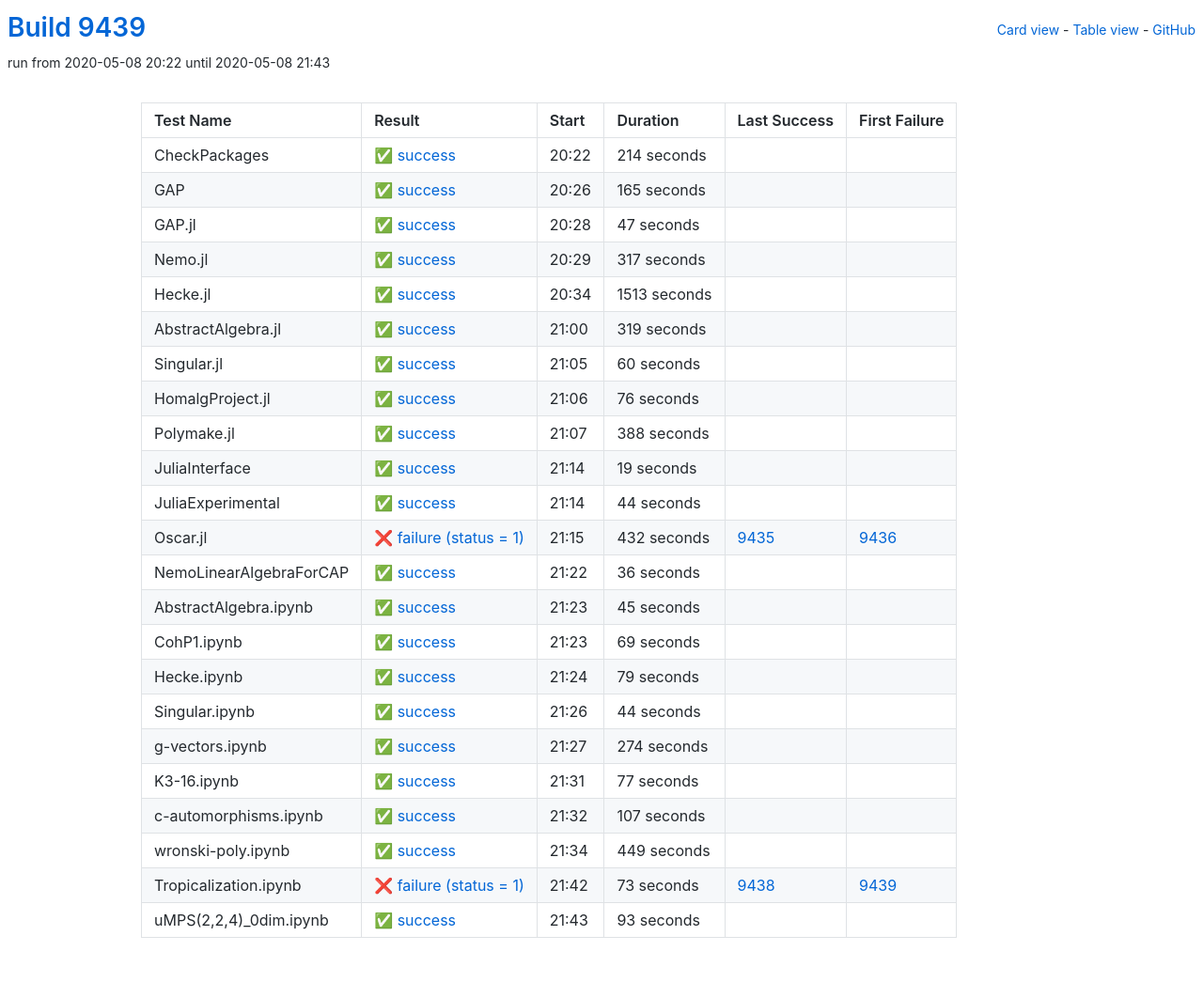
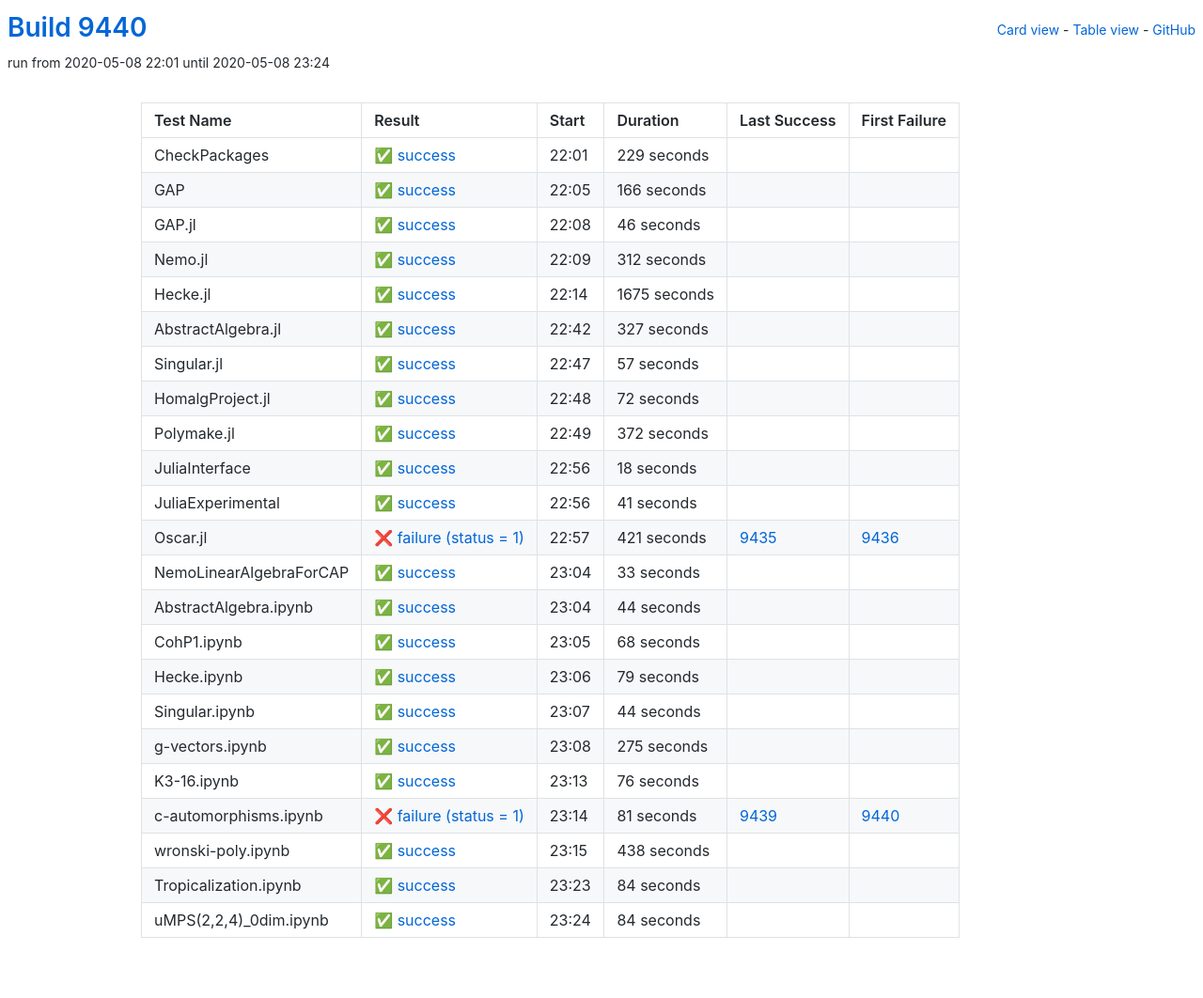
Before and after one commit to oscar-system/oscar-ci-status, a Jekyll site: the page built from table.html, in a window 1280 px wide. Shown: the whole page at 94% size. Built offline with Jekyll 4.4.1, drawn with Linux system fonts in a browser that asks for light colours.

Commit message:
Build 9440

```diff
--- a/_data/ci.yml
+++ b/_data/ci.yml
@@ -1,185 +1,185 @@
-build: 9439
-build_url: https://oscarci.mathematik.uni-kl.de/job/oscar/9439/
+build: 9440
+build_url: https://oscarci.mathematik.uni-kl.de/job/oscar/9440/
 job: oscar
 tests:
-- duration: 214
+- duration: 229
   exitcode: 0
   first_failure: false
   first_failure_url: null
   id: checkpackages
   last_success: false
   last_success_url: null
-  log: https://oscarci.mathematik.uni-kl.de/job/oscar/9439/artifact/logs/build-9439/CheckPackages.log
+  log: https://oscarci.mathematik.uni-kl.de/job/oscar/9440/artifact/logs/build-9440/CheckPackages.log
   name: CheckPackages
-  start: 2020-05-08 20:22
+  start: 2020-05-08 22:01
   status: success
   success: true
-- duration: 165
+- duration: 166
   exitcode: 0
   first_failure: false
   first_failure_url: null
   id: gap
   last_success: false
   last_success_url: null
-  log: https://oscarci.mathematik.uni-kl.de/job/oscar/9439/artifact/logs/build-9439/GAP.log
+  log: https://oscarci.mathematik.uni-kl.de/job/oscar/9440/artifact/logs/build-9440/GAP.log
   name: GAP
-  start: 2020-05-08 20:26
+  start: 2020-05-08 22:05
   status: success
   success: true
-- duration: 47
+- duration: 46
   exitcode: 0
   first_failure: false
   first_failure_url: null
   id: gap-jl
   last_success: false
   last_success_url: null
-  log: https://oscarci.mathematik.uni-kl.de/job/oscar/9439/artifact/logs/build-9439/GAP.jl.log
+  log: https://oscarci.mathematik.uni-kl.de/job/oscar/9440/artifact/logs/build-9440/GAP.jl.log
   name: GAP.jl
-  start: 2020-05-08 20:28
+  start: 2020-05-08 22:08
   status: success
   success: true
-- duration: 317
+- duration: 312
   exitcode: 0
   first_failure: false
   first_failure_url: null
   id: nemo-jl
   last_success: false
   last_success_url: null
-  log: https://oscarci.mathematik.uni-kl.de/job/oscar/9439/artifact/logs/build-9439/Nemo.jl.log
+  log: https://oscarci.mathematik.uni-kl.de/job/oscar/9440/artifact/logs/build-9440/Nemo.jl.log
   name: Nemo.jl
-  start: 2020-05-08 20:29
+  start: 2020-05-08 22:09
   status: success
   success: true
-- duration: 1513
+- duration: 1675
   exitcode: 0
   first_failure: false
   first_failure_url: null
   id: hecke-jl
   last_success: false
   last_success_url: null
-  log: https://oscarci.mathematik.uni-kl.de/job/oscar/9439/artifact/logs/build-9439/Hecke.jl.log
+  log: https://oscarci.mathematik.uni-kl.de/job/oscar/9440/artifact/logs/build-9440/Hecke.jl.log
   name: Hecke.jl
-  start: 2020-05-08 20:34
+  start: 2020-05-08 22:14
   status: success
   success: true
-- duration: 319
+- duration: 327
   exitcode: 0
   first_failure: false
   first_failure_url: null
   id: abstractalgebra-jl
   last_success: false
   last_success_url: null
-  log: https://oscarci.mathematik.uni-kl.de/job/oscar/9439/artifact/logs/build-9439/AbstractAlgebra.jl.log
+  log: https://oscarci.mathematik.uni-kl.de/job/oscar/9440/artifact/logs/build-9440/AbstractAlgebra.jl.log
   name: AbstractAlgebra.jl
-  start: 2020-05-08 21:00
+  start: 2020-05-08 22:42
   status: success
   success: true
-- duration: 60
+- duration: 57
   exitcode: 0
   first_failure: false
   first_failure_url: null
   id: singular-jl
   last_success: false
   last_success_url: null
-  log: https://oscarci.mathematik.uni-kl.de/job/oscar/9439/artifact/logs/build-9439/Singular.jl.log
+  log: https://oscarci.mathematik.uni-kl.de/job/oscar/9440/artifact/logs/build-9440/Singular.jl.log
   name: Singular.jl
-  start: 2020-05-08 21:05
+  start: 2020-05-08 22:47
   status: success
   success: true
-- duration: 76
+- duration: 72
   exitcode: 0
   first_failure: false
   first_failure_url: null
   id: homalgproject-jl
   last_success: false
   last_success_url: null
-  log: https://oscarci.mathematik.uni-kl.de/job/oscar/9439/artifact/logs/build-9439/HomalgProject.jl.log
+  log: https://oscarci.mathematik.uni-kl.de/job/oscar/9440/artifact/logs/build-9440/HomalgProject.jl.log
   name: HomalgProject.jl
-  start: 2020-05-08 21:06
+  start: 2020-05-08 22:48
   status: success
   success: true
-- duration: 388
+- duration: 372
   exitcode: 0
   first_failure: false
   first_failure_url: null
   id: polymake-jl
   last_success: false
   last_success_url: null
-  log: https://oscarci.mathematik.uni-kl.de/job/oscar/9439/artifact/logs/build-9439/Polymake.jl.log
+  log: https://oscarci.mathematik.uni-kl.de/job/oscar/9440/artifact/logs/build-9440/Polymake.jl.log
   name: Polymake.jl
-  start: 2020-05-08 21:07
+  start: 2020-05-08 22:49
   status: success
   success: true
-- duration: 19
+- duration: 18
   exitcode: 0
   first_failure: false
   first_failure_url: null
   id: juliainterface
   last_success: false
   last_success_url: null
-  log: https://oscarci.mathematik.uni-kl.de/job/oscar/9439/artifact/logs/build-9439/JuliaInterface.log
+  log: https://oscarci.mathematik.uni-kl.de/job/oscar/9440/artifact/logs/build-9440/JuliaInterface.log
   name: JuliaInterface
-  start: 2020-05-08 21:14
+  start: 2020-05-08 22:56
+  status: success
+  success: true
+- duration: 41
+  exitcode: 0
+  first_failure: false
+  first_failure_url: null
+  id: juliaexperimental
+  last_success: false
+  last_success_url: null
+  log: https://oscarci.mathematik.uni-kl.de/job/oscar/9440/artifact/logs/build-9440/JuliaExperimental.log
+  name: JuliaExperimental
+  start: 2020-05-08 22:56
+  status: success
+  success: true
+- duration: 421
+  exitcode: 1
+  first_failure: 9436
+  first_failure_url: https://oscarci.mathematik.uni-kl.de/job/oscar/9436/
+  id: oscar-jl
+  last_success: 9435
+  last_success_url: https://oscarci.mathematik.uni-kl.de/job/oscar/9435/
+  log: https://oscarci.mathematik.uni-kl.de/job/oscar/9440/artifact/logs/build-9440/Oscar.jl.log
+  name: Oscar.jl
+  start: 2020-05-08 22:57
+  status: failure
+  success: false
+- duration: 33
+  exitcode: 0
+  first_failure: false
+  first_failure_url: null
+  id: nemolinearalgebraforcap
+  last_success: false
+  last_success_url: null
+  log: https://oscarci.mathematik.uni-kl.de/job/oscar/9440/artifact/logs/build-9440/NemoLinearAlgebraForCAP.log
+  name: NemoLinearAlgebraForCAP
+  start: 2020-05-08 23:04
   status: success
   success: true
 - duration: 44
   exitcode: 0
   first_failure: false
   first_failure_url: null
-  id: juliaexperimental
-  last_success: false
-  last_success_url: null
-  log: https://oscarci.mathematik.uni-kl.de/job/oscar/9439/artifact/logs/build-9439/JuliaExperimental.log
-  name: JuliaExperimental
-  start: 2020-05-08 21:14
-  status: success
-  success: true
-- duration: 432
-  exitcode: 1
-  first_failure: 9436
-  first_failure_url: https://oscarci.mathematik.uni-kl.de/job/oscar/9436/
-  id: oscar-jl
-  last_success: 9435
-  last_success_url: https://oscarci.mathematik.uni-kl.de/job/oscar/9435/
-  log: https://oscarci.mathematik.uni-kl.de/job/oscar/9439/artifact/logs/build-9439/Oscar.jl.log
-  name: Oscar.jl
-  start: 2020-05-08 21:15
-  status: failure
-  success: false
-- duration: 36
-  exitcode: 0
-  first_failure: false
-  first_failure_url: null
-  id: nemolinearalgebraforcap
-  last_success: false
-  last_success_url: null
-  log: https://oscarci.mathematik.uni-kl.de/job/oscar/9439/artifact/logs/build-9439/NemoLinearAlgebraForCAP.log
-  name: NemoLinearAlgebraForCAP
-  start: 2020-05-08 21:22
-  status: success
-  success: true
-- duration: 45
-  exitcode: 0
-  first_failure: false
-  first_failure_url: null
   id: abstractalgebra-ipynb
   last_success: false
   last_success_url: null
-  log: https://oscarci.mathematik.uni-kl.de/job/oscar/9439/artifact/logs/build-9439/AbstractAlgebra.ipynb.log
+  log: https://oscarci.mathematik.uni-kl.de/job/oscar/9440/artifact/logs/build-9440/AbstractAlgebra.ipynb.log
   name: AbstractAlgebra.ipynb
-  start: 2020-05-08 21:23
+  start: 2020-05-08 23:04
   status: success
   success: true
-- duration: 69
+- duration: 68
   exitcode: 0
   first_failure: false
   first_failure_url: null
   id: cohp1-ipynb
   last_success: false
   last_success_url: null
-  log: https://oscarci.mathematik.uni-kl.de/job/oscar/9439/artifact/logs/build-9439/CohP1.ipynb.log
+  log: https://oscarci.mathematik.uni-kl.de/job/oscar/9440/artifact/logs/build-9440/CohP1.ipynb.log
   name: CohP1.ipynb
-  start: 2020-05-08 21:23
+  start: 2020-05-08 23:05
   status: success
   success: true
 - duration: 79
@@ -189,9 +189,9 @@ tests:
   id: hecke-ipynb
   last_success: false
   last_success_url: null
-  log: https://oscarci.mathematik.uni-kl.de/job/oscar/9439/artifact/logs/build-9439/Hecke.ipynb.log
+  log: https://oscarci.mathematik.uni-kl.de/job/oscar/9440/artifact/logs/build-9440/Hecke.ipynb.log
   name: Hecke.ipynb
-  start: 2020-05-08 21:24
+  start: 2020-05-08 23:06
   status: success
   success: true
 - duration: 44
@@ -201,80 +201,80 @@ tests:
   id: singular-ipynb
   last_success: false
   last_success_url: null
-  log: https://oscarci.mathematik.uni-kl.de/job/oscar/9439/artifact/logs/build-9439/Singular.ipynb.log
+  log: https://oscarci.mathematik.uni-kl.de/job/oscar/9440/artifact/logs/build-9440/Singular.ipynb.log
   name: Singular.ipynb
-  start: 2020-05-08 21:26
+  start: 2020-05-08 23:07
   status: success
   success: true
-- duration: 274
+- duration: 275
   exitcode: 0
   first_failure: false
   first_failure_url: null
   id: g-vectors-ipynb
   last_success: false
   last_success_url: null
-  log: https://oscarci.mathematik.uni-kl.de/job/oscar/9439/artifact/logs/build-9439/g-vectors.ipynb.log
+  log: https://oscarci.mathematik.uni-kl.de/job/oscar/9440/artifact/logs/build-9440/g-vectors.ipynb.log
   name: g-vectors.ipynb
-  start: 2020-05-08 21:27
+  start: 2020-05-08 23:08
   status: success
   success: true
-- duration: 77
+- duration: 76
   exitcode: 0
   first_failure: false
   first_failure_url: null
   id: k3-16-ipynb
   last_success: false
   last_success_url: null
-  log: https://oscarci.mathematik.uni-kl.de/job/oscar/9439/artifact/logs/build-9439/K3-16.ipynb.log
+  log: https://oscarci.mathematik.uni-kl.de/job/oscar/9440/artifact/logs/build-9440/K3-16.ipynb.log
   name: K3-16.ipynb
-  start: 2020-05-08 21:31
+  start: 2020-05-08 23:13
   status: success
   success: true
-- duration: 107
-  exitcode: 0
-  first_failure: false
-  first_failure_url: null
+- duration: 81
+  exitcode: 1
+  first_failure: 9440
+  first_failure_url: https://oscarci.mathematik.uni-kl.de/job/oscar/9440/
   id: c-automorphisms-ipynb
-  last_success: false
-  last_success_url: null
-  log: https://oscarci.mathematik.uni-kl.de/job/oscar/9439/artifact/logs/build-9439/c-automorphisms.ipynb.log
+  last_success: 9439
+  last_success_url: https://oscarci.mathematik.uni-kl.de/job/oscar/9439/
+  log: https://oscarci.mathematik.uni-kl.de/job/oscar/9440/artifact/logs/build-9440/c-automorphisms.ipynb.log
   name: c-automorphisms.ipynb
-  start: 2020-05-08 21:32
-  status: success
-  success: true
-- duration: 449
+  start: 2020-05-08 23:14
+  status: failure
+  success: false
+- duration: 438
   exitcode: 0
   first_failure: false
   first_failure_url: null
   id: wronski-poly-ipynb
   last_success: false
   last_success_url: null
-  log: https://oscarci.mathematik.uni-kl.de/job/oscar/9439/artifact/logs/build-9439/wronski-poly.ipynb.log
+  log: https://oscarci.mathematik.uni-kl.de/job/oscar/9440/artifact/logs/build-9440/wronski-poly.ipynb.log
   name: wronski-poly.ipynb
-  start: 2020-05-08 21:34
+  start: 2020-05-08 23:15
   status: success
   success: true
-- duration: 73
-  exitcode: 1
-  first_failure: 9439
-  first_failure_url: https://oscarci.mathematik.uni-kl.de/job/oscar/9439/
+- duration: 84
+  exitcode: 0
+  first_failure: false
+  first_failure_url: null
   id: tropicalization-ipynb
-  last_success: 9438
-  last_success_url: https://oscarci.mathematik.uni-kl.de/job/oscar/9438/
-  log: https://oscarci.mathematik.uni-kl.de/job/oscar/9439/artifact/logs/build-9439/Tropicalization.ipynb.log
+  last_success: false
+  last_success_url: null
+  log: https://oscarci.mathematik.uni-kl.de/job/oscar/9440/artifact/logs/build-9440/Tropicalization.ipynb.log
   name: Tropicalization.ipynb
-  start: 2020-05-08 21:42
-  status: failure
-  success: false
-- duration: 93
+  start: 2020-05-08 23:23
+  status: success
+  success: true
+- duration: 84
   exitcode: 0
   first_failure: false
   first_failure_url: null
   id: umps-2-2-4-0dim-ipynb
   last_success: false
   last_success_url: null
-  log: https://oscarci.mathematik.uni-kl.de/job/oscar/9439/artifact/logs/build-9439/uMPS-2-2-4-_0dim.ipynb.log
+  log: https://oscarci.mathematik.uni-kl.de/job/oscar/9440/artifact/logs/build-9440/uMPS-2-2-4-_0dim.ipynb.log
   name: uMPS(2,2,4)_0dim.ipynb
-  start: 2020-05-08 21:43
+  start: 2020-05-08 23:24
   status: success
   success: true
```
Also changed, not shown: README.md.
